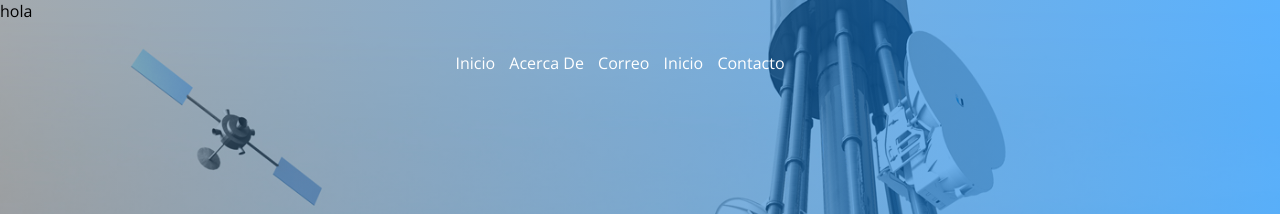
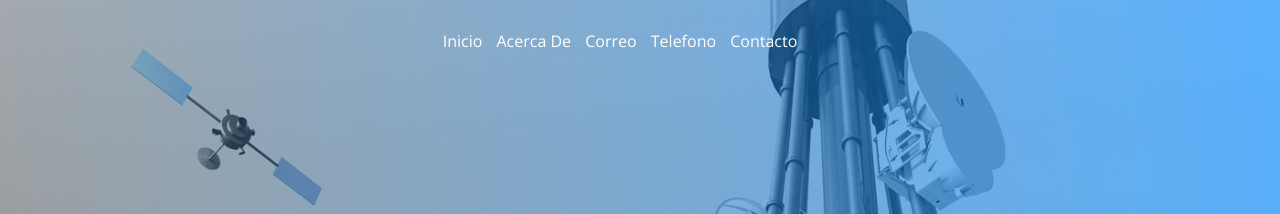
Before and after one commit to leorivero24/Pagina_web, a plain HTML site: page index.html in a window 1280 px wide. Shown: the top 214 px of the page. Drawn offline with nearby package versions, Linux system fonts and the light colour scheme.

Commit message:
edite el nav

```diff
--- a/index.html
+++ b/index.html
@@ -13,13 +13,13 @@
 
 <body>
     <header>
-        hola
+
 
         <nav>
             <a href="#">Inicio</a>
             <a href="../Pagina web/pagina articulo/index.html">Acerca De</a>
             <a href="mailto:leo.exerivero@gmail.com">Correo</a>
-            <a href="#">Inicio</a>
+            <a href="#">Telefono</a>
             <a href="#">Contacto</a>
         </nav>
         <section class="textos-header">
```
